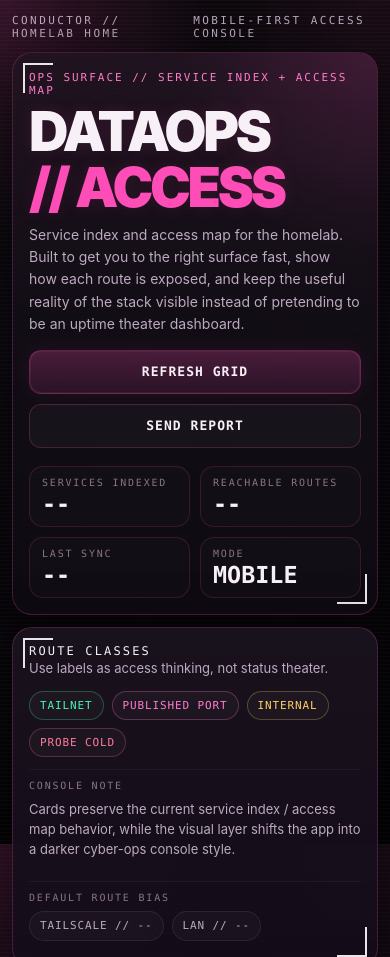
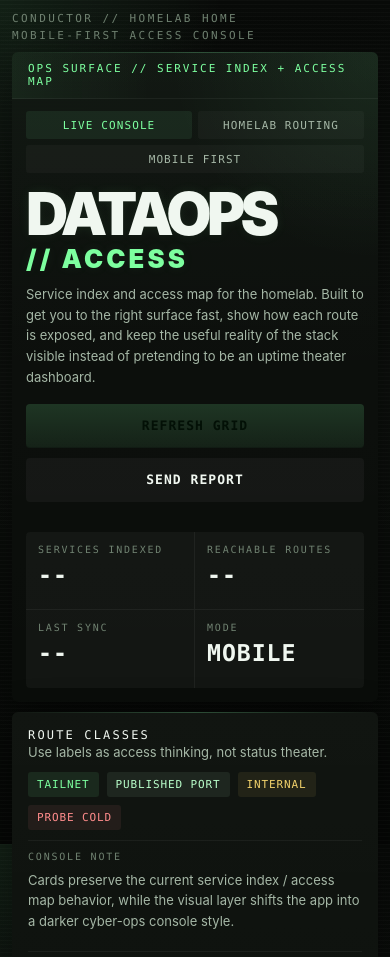
Before and after one commit to danmaps/homelab-home, a website: page web/index.html in a window 390 px wide. Shown: the top 957 px of the page. Drawn offline with Linux system fonts and the light colour scheme; no server answers.

Commit message:
Refine console UI with green industrial styling

```diff
--- a/web/index.html
+++ b/web/index.html
@@ -6,23 +6,23 @@
   <title>homelab-home // DATAOPS</title>
   <style>
     :root {
-      --bg: #040205;
-      --bg-soft: #0b0710;
-      --panel: rgba(12, 8, 16, 0.92);
-      --panel-2: rgba(18, 11, 24, 0.95);
-      --panel-3: rgba(10, 8, 14, 0.98);
-      --line: rgba(255, 86, 181, 0.22);
-      --line-strong: rgba(255, 86, 181, 0.52);
-      --text: #f7f0f7;
-      --muted: #bcaac0;
-      --muted-2: #897486;
-      --accent: #ff4db8;
-      --accent-2: #ff7ac9;
-      --good: #46f5b0;
-      --warn: #ffd166;
-      --danger: #ff7a9d;
-      --shadow: 0 18px 60px rgba(0, 0, 0, 0.58);
-      --radius: 20px;
+      --bg: #050705;
+      --bg-soft: #0c100c;
+      --panel: rgba(10, 13, 10, 0.96);
+      --panel-2: rgba(13, 17, 13, 0.98);
+      --panel-3: rgba(9, 12, 9, 0.99);
+      --line: rgba(132, 255, 173, 0.12);
+      --line-strong: rgba(132, 255, 173, 0.24);
+      --text: #f0f7f0;
+      --muted: #a5b7a6;
+      --muted-2: #708271;
+      --accent: #7dff9f;
+      --accent-2: #b9ffca;
+      --good: #7dff9f;
+      --warn: #f1d16b;
+      --danger: #ff8c8c;
+      --shadow: 0 18px 48px rgba(0, 0, 0, 0.42);
+      --radius: 6px;
       --mono: "IBM Plex Mono", "SFMono-Regular", Consolas, "Liberation Mono", Menlo, monospace;
       --sans: Inter, ui-sans-serif, system-ui, -apple-system, BlinkMacSystemFont, "Segoe UI", sans-serif;
     }
@@ -35,11 +35,10 @@
       color: var(--text);
       font-family: var(--sans);
       background:
-        radial-gradient(circle at top left, rgba(255, 77, 184, 0.18), transparent 25%),
-        radial-gradient(circle at top right, rgba(255, 77, 184, 0.08), transparent 22%),
-        linear-gradient(180deg, rgba(255,255,255,0.02) 0, rgba(255,255,255,0) 100%),
-        repeating-linear-gradient(to bottom, rgba(255,255,255,0.028) 0, rgba(255,255,255,0.028) 1px, transparent 1px, transparent 4px),
-        linear-gradient(180deg, #020103 0%, #08040b 38%, #030204 100%);
+        radial-gradient(circle at top left, rgba(125, 255, 159, 0.09), transparent 24%),
+        linear-gradient(180deg, rgba(255,255,255,0.014) 0, rgba(255,255,255,0) 100%),
+        repeating-linear-gradient(to bottom, rgba(255,255,255,0.018) 0, rgba(255,255,255,0.018) 1px, transparent 1px, transparent 4px),
+        linear-gradient(180deg, #040604 0%, #0a0d0a 45%, #050705 100%);
       background-attachment: fixed;
     }
 
@@ -49,9 +48,8 @@
       inset: 0;
       pointer-events: none;
       background:
-        linear-gradient(90deg, rgba(255,255,255,0.012) 0, transparent 18%, rgba(255,255,255,0.012) 36%, transparent 54%, rgba(255,255,255,0.012) 72%, transparent 100%);
-      mix-blend-mode: screen;
-      opacity: 0.35;
+        linear-gradient(90deg, rgba(255,255,255,0.008) 0, transparent 16%, rgba(255,255,255,0.008) 32%, transparent 48%, rgba(255,255,255,0.008) 64%, transparent 100%);
+      opacity: 0.22;
     }
 
     a { color: inherit; text-decoration: none; }
@@ -60,7 +58,7 @@
       position: relative;
       max-width: 1480px;
       margin: 0 auto;
-      padding: 14px 12px 44px;
+      padding: 12px 12px 40px;
     }
 
     .topline {
@@ -68,8 +66,8 @@
       align-items: center;
       justify-content: space-between;
       gap: 10px;
-      margin-bottom: 12px;
-      color: var(--muted);
+      margin-bottom: 10px;
+      color: var(--muted-2);
       font: 11px/1.2 var(--mono);
       text-transform: uppercase;
       letter-spacing: 0.22em;
@@ -77,65 +75,51 @@
 
     .hero {
       display: grid;
-      gap: 12px;
-      margin-bottom: 14px;
+      gap: 10px;
+      margin-bottom: 16px;
     }
 
     .frame {
       position: relative;
-      border: 1px solid var(--line);
       border-radius: var(--radius);
       background:
-        linear-gradient(180deg, rgba(255,255,255,0.035), rgba(255,255,255,0.01)),
+        linear-gradient(180deg, rgba(255,255,255,0.025), rgba(255,255,255,0.005)),
         var(--panel);
       box-shadow: var(--shadow);
       overflow: hidden;
       isolation: isolate;
     }
 
-    .frame::before,
-    .frame::after {
+    .frame::before {
       content: "";
       position: absolute;
-      width: 28px;
-      height: 28px;
+      left: 0;
+      right: 0;
+      top: 0;
+      height: 1px;
+      background: linear-gradient(90deg, transparent, var(--line-strong), transparent);
       pointer-events: none;
-      border-color: var(--accent);
-      opacity: 0.95;
-    }
-
-    .frame::before {
-      top: 10px;
-      left: 10px;
-      border-top: 2px solid;
-      border-left: 2px solid;
-    }
-
-    .frame::after {
-      right: 10px;
-      bottom: 10px;
-      border-right: 2px solid;
-      border-bottom: 2px solid;
     }
 
     .frameGlow {
       position: absolute;
       inset: 0;
       background:
-        radial-gradient(circle at top right, rgba(255, 77, 184, 0.14), transparent 30%),
-        linear-gradient(180deg, rgba(255, 77, 184, 0.045), transparent 48%);
+        radial-gradient(circle at top right, rgba(125, 255, 159, 0.08), transparent 28%),
+        linear-gradient(180deg, rgba(125, 255, 159, 0.03), transparent 45%);
       pointer-events: none;
       z-index: -1;
     }
 
     .heroMain {
-      padding: 18px 16px 16px;
+      padding: 0;
       min-height: 100%;
     }
 
     .heroGrid {
       display: grid;
-      gap: 18px;
+      gap: 16px;
+      padding: 16px;
     }
 
     .eyebrow,
@@ -149,58 +133,100 @@
     }
 
     .eyebrow {
-      color: var(--accent-2);
+      color: var(--accent);
       font-size: 11px;
-      margin-bottom: 10px;
+      margin-bottom: 12px;
+      padding: 10px 16px;
+      border-bottom: 1px solid rgba(255,255,255,0.05);
+      background: linear-gradient(90deg, rgba(125, 255, 159, 0.06), transparent 38%);
     }
 
     h1 {
       margin: 0;
-      font-size: clamp(2.7rem, 14vw, 7rem);
-      line-height: 0.9;
-      letter-spacing: -0.06em;
+      font-size: clamp(2.7rem, 14vw, 6.3rem);
+      line-height: 0.86;
+      letter-spacing: -0.08em;
       font-weight: 900;
       text-transform: uppercase;
-      text-shadow: 0 0 18px rgba(255, 77, 184, 0.12);
+      text-shadow: 0 0 12px rgba(125, 255, 159, 0.08);
     }
 
     .slash {
       color: var(--accent);
       display: block;
-      margin-top: 6px;
+      margin-top: 8px;
+      font-size: 0.44em;
+      letter-spacing: 0.12em;
     }
 
     .heroCopy {
       display: grid;
-      gap: 12px;
+      gap: 14px;
       max-width: 78ch;
+    }
+
+    .heroMeta {
+      display: flex;
+      flex-wrap: wrap;
+      gap: 8px;
+      margin-bottom: 2px;
+    }
+
+    .metaChip {
+      display: inline-flex;
+      align-items: center;
+      min-height: 28px;
+      padding: 6px 9px;
+      border-radius: 3px;
+      background: rgba(255,255,255,0.03);
+      color: var(--muted);
+      font: 500 11px/1 var(--mono);
+      text-transform: uppercase;
+      letter-spacing: 0.1em;
+    }
+
+    .metaChip.live {
+      color: var(--accent);
+      background: rgba(125, 255, 159, 0.08);
     }
 
     .sub {
       color: var(--muted);
       margin: 0;
       line-height: 1.6;
-      font-size: 14px;
+      font-size: 13px;
+      max-width: 64ch;
     }
 
     .metrics {
       display: grid;
       grid-template-columns: repeat(2, minmax(0, 1fr));
-      gap: 10px;
+      gap: 0;
+      background: rgba(255,255,255,0.018);
+      border-radius: 4px;
+      overflow: hidden;
     }
 
     .metric {
-      border: 1px solid rgba(255, 77, 184, 0.16);
-      border-radius: 14px;
-      padding: 10px 12px;
+      padding: 12px 12px 14px;
       background: rgba(255, 255, 255, 0.015);
+      min-height: 78px;
+    }
+
+    .metric:nth-child(odd) {
+      border-right: 1px solid rgba(255,255,255,0.05);
+    }
+
+    .metric:nth-child(-n+2) {
+      border-bottom: 1px solid rgba(255,255,255,0.05);
     }
 
     .metricValue {
       display: block;
-      font: 700 clamp(1.1rem, 6vw, 1.5rem)/1 var(--mono);
+      font: 700 clamp(1.05rem, 6vw, 1.45rem)/1 var(--mono);
       color: var(--text);
-      margin-top: 5px;
+      margin-top: 8px;
+      letter-spacing: 0.04em;
     }
 
     .controls {
@@ -215,8 +241,8 @@
     .primaryLink,
     .secondaryLink {
       appearance: none;
-      border: 1px solid var(--line);
-      border-radius: 12px;
+      border: 0;
+      border-radius: 4px;
       min-height: 44px;
       padding: 11px 14px;
       cursor: pointer;
@@ -224,16 +250,16 @@
       font: 600 13px/1.2 var(--mono);
       text-transform: uppercase;
       letter-spacing: 0.08em;
-      background: rgba(255,255,255,0.03);
-      transition: border-color 120ms ease, transform 120ms ease, background 120ms ease, box-shadow 120ms ease;
+      background: rgba(255,255,255,0.04);
+      transition: transform 120ms ease, background 120ms ease, box-shadow 120ms ease, color 120ms ease;
     }
 
     button:hover,
     .ghostBtn:hover,
     .primaryLink:hover,
     .secondaryLink:hover {
-      border-color: var(--line-strong);
       transform: translateY(-1px);
+      background: rgba(255,255,255,0.065);
     }
 
     button:active,
@@ -245,14 +271,15 @@
 
     .primaryBtn,
     .primaryLink {
-      background: linear-gradient(180deg, rgba(255, 77, 184, 0.24), rgba(255, 77, 184, 0.11));
-      box-shadow: inset 0 0 0 1px rgba(255, 122, 201, 0.08), 0 0 24px rgba(255, 77, 184, 0.08);
+      background: linear-gradient(180deg, rgba(125, 255, 159, 0.16), rgba(125, 255, 159, 0.08));
+      color: #031006;
+      box-shadow: inset 0 -1px 0 rgba(0,0,0,0.18);
     }
 
     .secondaryLink,
     .ghostBtn {
       color: var(--muted);
-      background: rgba(255,255,255,0.018);
+      background: rgba(255,255,255,0.022);
     }
 
     .heroAside {
@@ -260,7 +287,7 @@
       gap: 12px;
       padding: 16px;
       background:
-        linear-gradient(180deg, rgba(255,255,255,0.03), rgba(255,255,255,0.008)),
+        linear-gradient(180deg, rgba(255,255,255,0.02), rgba(255,255,255,0.006)),
         var(--panel-2);
     }
 
@@ -297,20 +324,19 @@
       gap: 7px;
       max-width: 100%;
       overflow-wrap: anywhere;
-      padding: 7px 10px;
-      border-radius: 999px;
-      border: 1px solid rgba(255,255,255,0.08);
-      background: rgba(255,255,255,0.028);
+      padding: 6px 9px;
+      border-radius: 3px;
+      background: rgba(255,255,255,0.036);
       color: var(--muted);
       font: 500 11px/1.2 var(--mono);
       text-transform: uppercase;
       letter-spacing: 0.08em;
     }
 
-    .pill.good { color: var(--good); border-color: rgba(70, 245, 176, 0.26); }
-    .pill.warn { color: var(--warn); border-color: rgba(255, 209, 102, 0.26); }
-    .pill.info { color: var(--accent-2); border-color: rgba(255, 122, 201, 0.28); }
-    .pill.danger { color: var(--danger); border-color: rgba(255, 122, 157, 0.25); }
+    .pill.good { color: var(--good); background: rgba(125, 255, 159, 0.09); }
+    .pill.warn { color: var(--warn); background: rgba(241, 209, 107, 0.08); }
+    .pill.info { color: var(--accent-2); background: rgba(185, 255, 202, 0.08); }
+    .pill.danger { color: var(--danger); background: rgba(255, 140, 140, 0.08); }
 
     .sectionBar {
       display: flex;
@@ -318,7 +344,8 @@
       justify-content: space-between;
       gap: 12px;
       margin: 0 0 12px;
-      padding: 0 2px;
+      padding: 0 2px 10px;
+      border-bottom: 1px solid rgba(255,255,255,0.05);
     }
 
     .sectionTitle {
@@ -340,40 +367,38 @@
       gap: 12px;
     }
 
+    .serviceGrid::before {
+      content: "";
+      display: block;
+      grid-column: 1 / -1;
+      height: 1px;
+      background: rgba(255,255,255,0.04);
+      margin-bottom: -2px;
+    }
+
     .card {
       position: relative;
       display: grid;
       gap: 14px;
       align-content: start;
       padding: 16px;
-      border: 1px solid rgba(255, 77, 184, 0.16);
-      border-radius: 18px;
+      border-radius: 4px;
       background:
-        linear-gradient(180deg, rgba(255,255,255,0.035), rgba(255,255,255,0.008)),
-        repeating-linear-gradient(to bottom, rgba(255,255,255,0.025) 0, rgba(255,255,255,0.025) 1px, transparent 1px, transparent 4px),
+        linear-gradient(180deg, rgba(255,255,255,0.025), rgba(255,255,255,0.008)),
+        repeating-linear-gradient(to bottom, rgba(255,255,255,0.018) 0, rgba(255,255,255,0.018) 1px, transparent 1px, transparent 4px),
         var(--panel-3);
-      box-shadow: inset 0 0 0 1px rgba(255,255,255,0.02), var(--shadow);
+      box-shadow: inset 0 1px 0 rgba(255,255,255,0.03), var(--shadow);
       overflow: hidden;
     }
 
     .card::before {
       content: "";
       position: absolute;
-      inset: 0;
-      background: linear-gradient(135deg, rgba(255, 77, 184, 0.06), transparent 42%);
-      pointer-events: none;
-    }
-
-    .card::after {
-      content: "";
-      position: absolute;
-      left: 10px;
-      top: 10px;
-      width: 18px;
-      height: 18px;
-      border-top: 2px solid rgba(255, 77, 184, 0.7);
-      border-left: 2px solid rgba(255, 77, 184, 0.7);
-      opacity: 0.85;
+      left: 0;
+      right: 0;
+      top: 0;
+      height: 2px;
+      background: linear-gradient(90deg, rgba(125, 255, 159, 0.55), rgba(125, 255, 159, 0.08));
       pointer-events: none;
     }
 
@@ -385,11 +410,18 @@
       flex-wrap: wrap;
     }
 
+    .cardHead {
+      display: grid;
+      gap: 12px;
+      padding-bottom: 12px;
+      border-bottom: 1px solid rgba(255,255,255,0.05);
+    }
+
     .svcname {
-      margin-top: 4px;
-      font-size: 1.06rem;
+      margin-top: 6px;
+      font-size: 1.02rem;
       font-weight: 800;
-      letter-spacing: -0.02em;
+      letter-spacing: 0.02em;
       line-height: 1.1;
       text-transform: uppercase;
     }
@@ -450,13 +482,13 @@
       width: 100%;
       height: 55vh;
       margin-top: 10px;
-      border: 1px solid rgba(255, 77, 184, 0.16);
-      border-radius: 14px;
+      border: 0;
+      border-radius: 2px;
       background: #020203;
     }
 
     @media (min-width: 680px) {
-      .shell { padding: 18px 16px 50px; }
+      .shell { padding: 16px 16px 48px; }
       .controls { grid-template-columns: repeat(2, minmax(0, 1fr)); }
       .serviceGrid { grid-template-columns: repeat(2, minmax(0, 1fr)); }
       .actionRow { grid-template-columns: repeat(2, minmax(0, 1fr)); }
@@ -468,16 +500,71 @@
         align-items: stretch;
       }
 
-      .heroMain { padding: 22px 22px 20px; }
       .heroAside { padding: 18px; }
-      .heroGrid { grid-template-columns: minmax(0, 1.1fr) minmax(260px, 0.62fr); align-items: end; }
+      .heroGrid {
+        grid-template-columns: minmax(0, 1.1fr) minmax(260px, 0.62fr);
+        align-items: end;
+        padding: 18px 20px 20px;
+      }
       .metrics { grid-template-columns: 1fr; }
+      .metric:nth-child(odd) { border-right: 0; }
+      .metric:nth-child(-n+2) { border-bottom: 1px solid rgba(255,255,255,0.05); }
+      .metric:not(:last-child) { border-bottom: 1px solid rgba(255,255,255,0.05); }
       .serviceGrid { grid-template-columns: repeat(3, minmax(0, 1fr)); gap: 14px; }
     }
 
     @media (min-width: 1280px) {
       .serviceGrid { grid-template-columns: repeat(4, minmax(0, 1fr)); }
       .card { min-height: 250px; }
+    }
+
+    @media (max-width: 679px) {
+      .topline {
+        flex-direction: column;
+        align-items: flex-start;
+        gap: 4px;
+      }
+
+      .heroGrid {
+        padding: 0;
+      }
+
+      .heroCopy {
+        padding: 0 14px 14px;
+      }
+
+      .heroMeta {
+        gap: 6px;
+      }
+
+      .metaChip {
+        flex: 1 1 calc(50% - 6px);
+        justify-content: center;
+      }
+
+      .metrics {
+        margin: 0 14px 14px;
+      }
+
+      .heroAside {
+        gap: 10px;
+      }
+
+      .serviceGrid {
+        gap: 10px;
+      }
+
+      .card {
+        padding: 14px;
+      }
+
+      .actionRow {
+        gap: 8px;
+      }
+
+      h1 {
+        font-size: clamp(2.45rem, 15vw, 4rem);
+      }
     }
   </style>
 </head>
@@ -494,6 +581,11 @@
         <div class="eyebrow">Ops surface // service index + access map</div>
         <div class="heroGrid">
           <div class="heroCopy">
+            <div class="heroMeta">
+              <span class="metaChip live">Live console</span>
+              <span class="metaChip">Homelab routing</span>
+              <span class="metaChip">Mobile first</span>
+            </div>
             <div>
               <h1>DATAOPS <span class="slash">// ACCESS</span></h1>
             </div>
@@ -613,6 +705,7 @@
     const url = makeUrl(result, service, fallbackHost);
     return `
       <article class="card">
+        <div class="cardHead">
           <div class="row">
             <div>
               <div class="serviceLabel">${service.source || 'service'} // ${service.containerName || service.key}</div>
@@ -621,12 +714,14 @@
             ${accessPill(result)}
           </div>
 
-        <div class="meta">
           <div class="metaLine">
             ${probePill(result)}
             <span class="pill">PORT ${service.port || 'n/a'}</span>
             ${service.containerPort ? `<span class="pill">CTR ${service.containerPort}</span>` : ''}
           </div>
+        </div>
+
+        <div class="meta">
           <div class="metaLine">
             <span class="pill">ROUTE ${routeSummary(result, service)}</span>
           </div>
```
Lines whose indentation alone changed are shown as unchanged.
